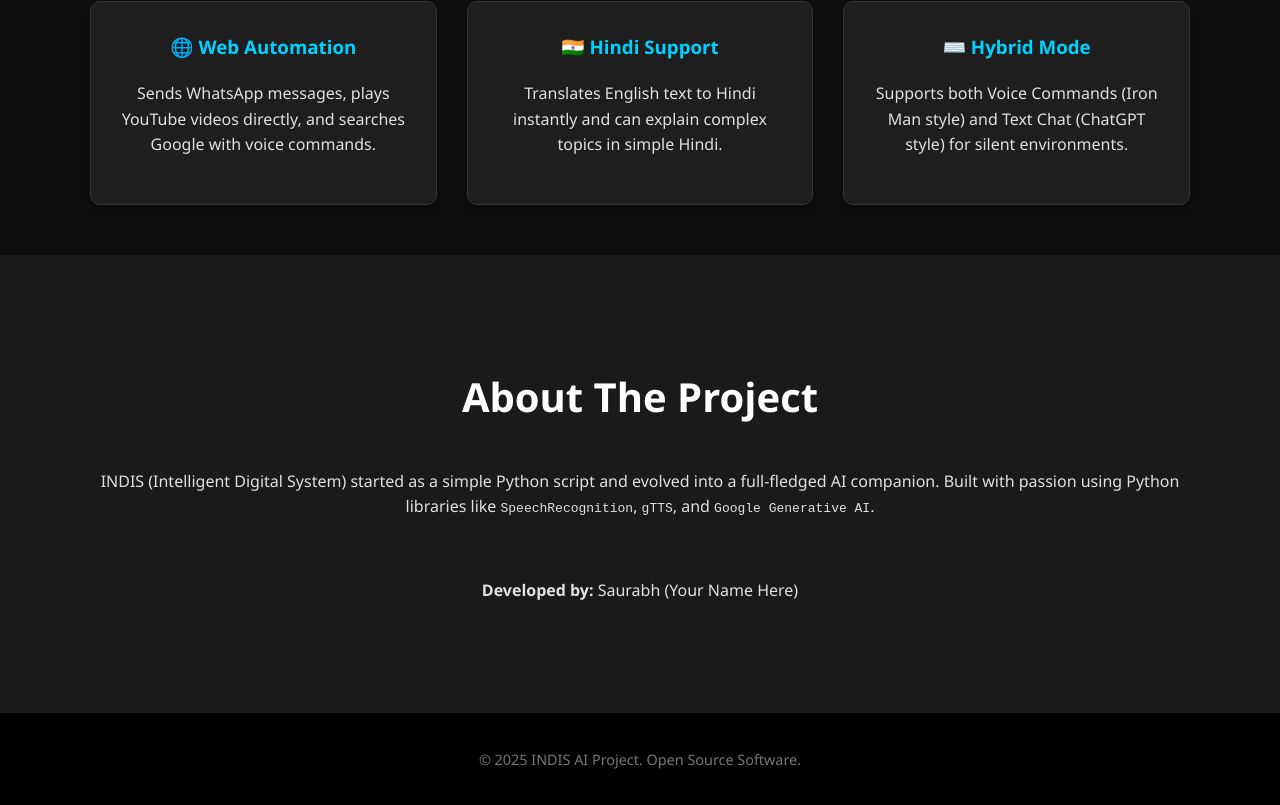
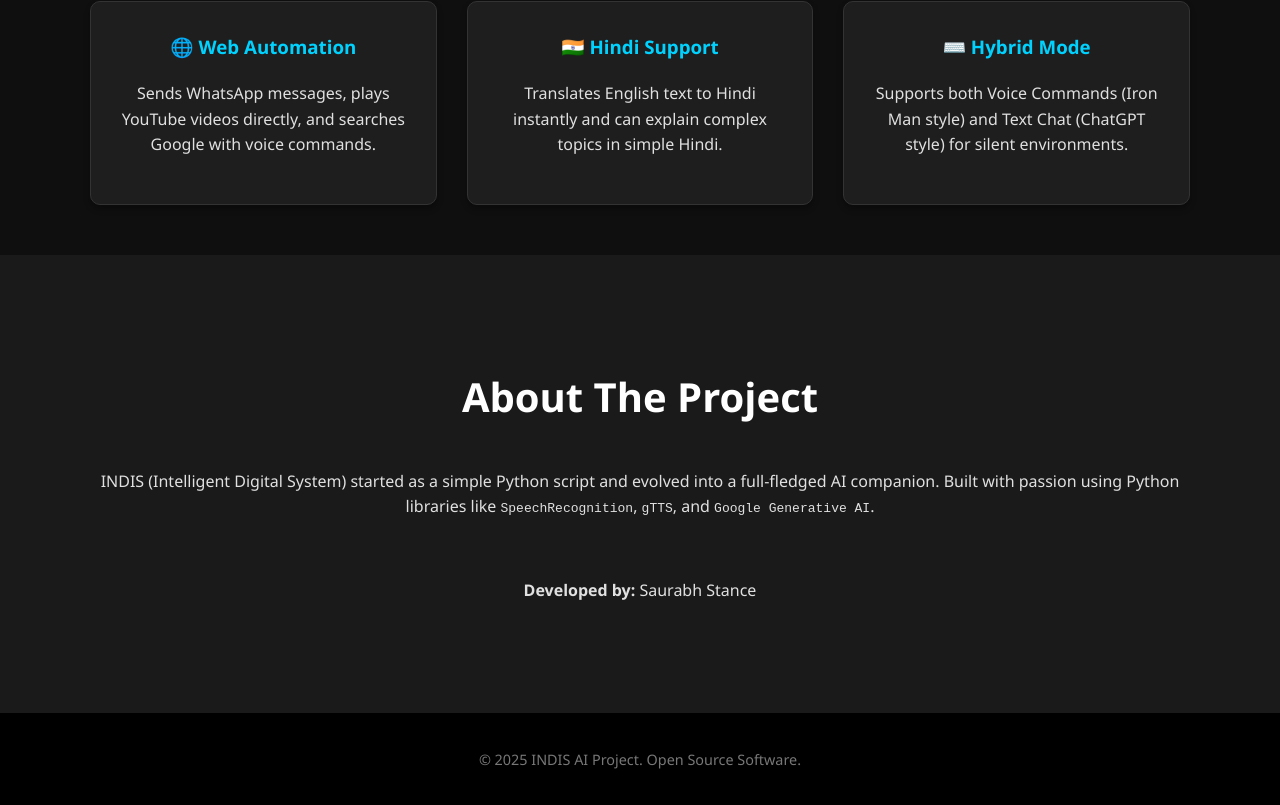
Before and after one commit to saurabhstances/Indis_Ai-Assitant, a plain HTML site: page index.html in a window 1280 px wide. Shown: the part 927-1732 px from the top of the page. Drawn offline with Linux system fonts and the light colour scheme.

Commit message:
Update index.html

```diff
--- a/index.html
+++ b/index.html
@@ -165,7 +165,7 @@
             <h2>About The Project</h2>
             <p>INDIS (Intelligent Digital System) started as a simple Python script and evolved into a full-fledged AI companion. Built with passion using Python libraries like <code>SpeechRecognition</code>, <code>gTTS</code>, and <code>Google Generative AI</code>.</p>
             <br>
-            <p><strong>Developed by:</strong> Saurabh (Your Name Here)</p>
+            <p><strong>Developed by:</strong> Saurabh Stance</p>
         </div>
     </div>
 
```
